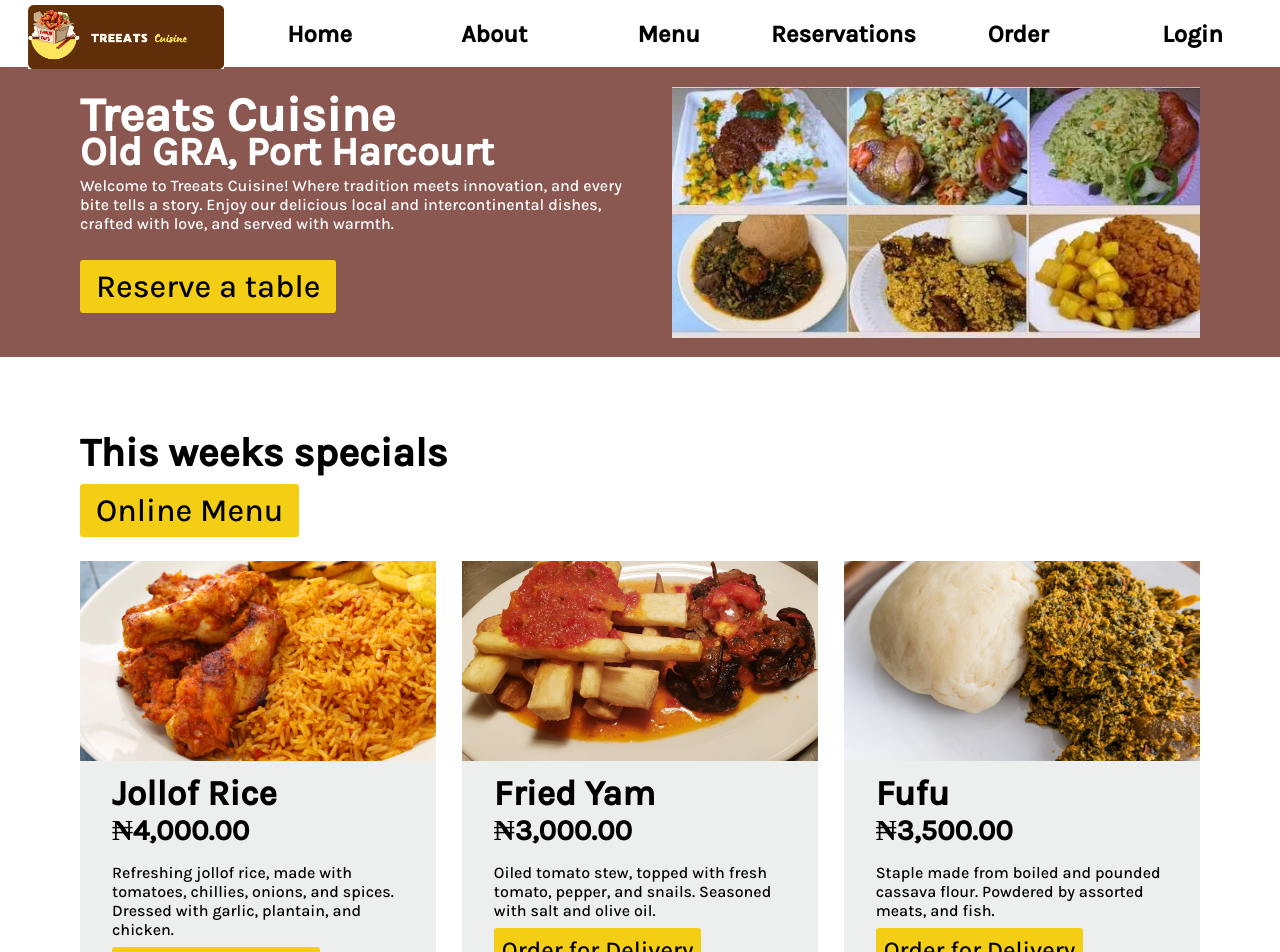
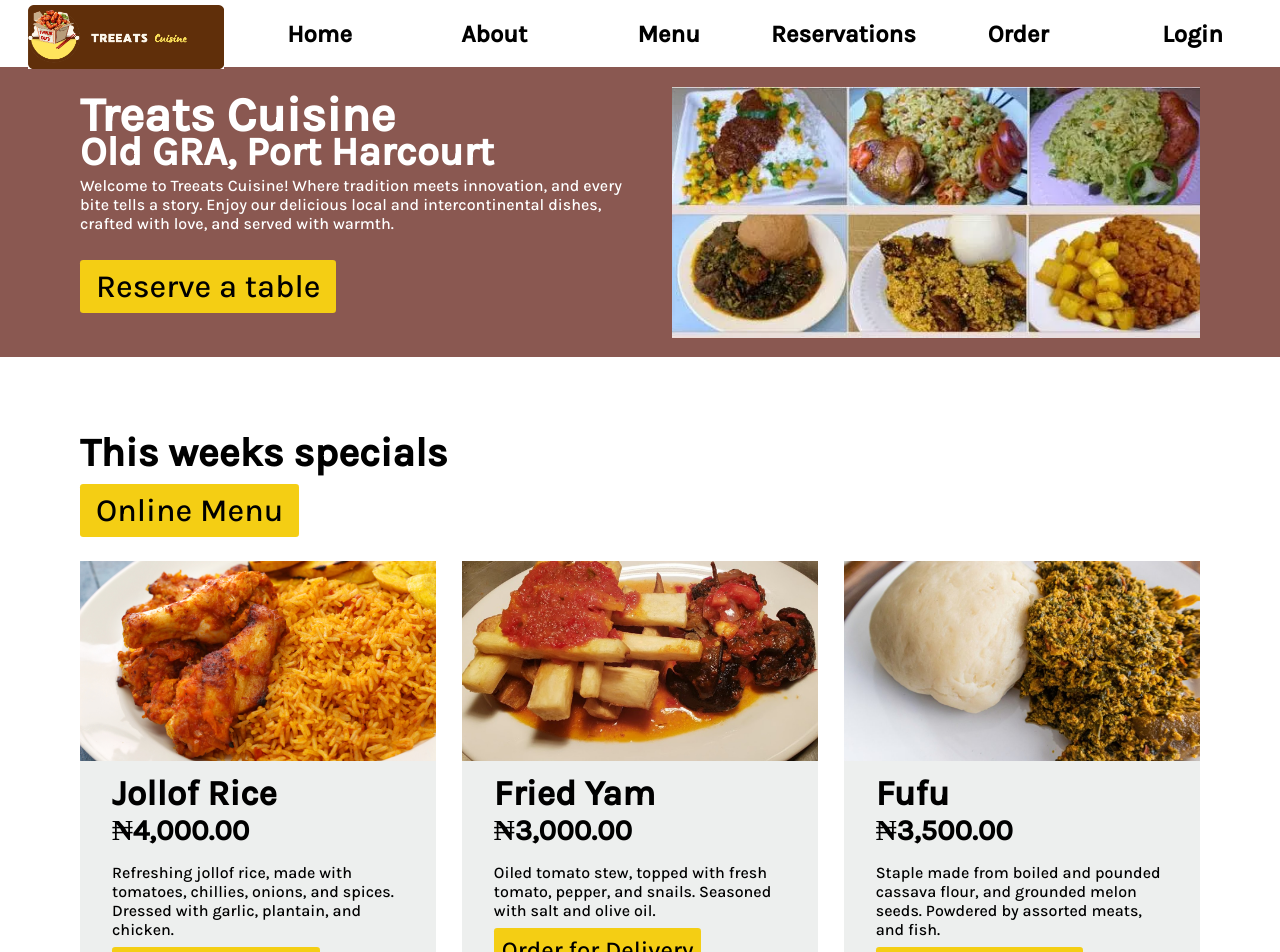
Before and after one commit to Zeelgabriels/Webstack---Portfolio-Project, a React (Create React App) app: page / in a window 1280 px wide. Shown: the top 952 px of the page. Built offline with nearby package versions, Linux system fonts and the light colour scheme; a web font is replaced by a local one.

Commit message:
Header section components for About us page on the application

```diff
--- a/src/components/sections/headingPages/Specials.js
+++ b/src/components/sections/headingPages/Specials.js
@@ -17,7 +17,7 @@ export default function Specials() {
                  Dressed with garlic, plantain, and chicken."/>
                 <SpecialCard image={FriedYam}name="Fried Yam" price="₦3,000.00" description="Oiled tomato stew, topped with fresh tomato, pepper, and snails. Seasoned with
                  salt and olive oil."/>
-                <SpecialCard image={Fufu} name="Fufu" price="₦3,500.00" description="Staple made from boiled and pounded cassava flour. Powdered by assorted meats,
+                <SpecialCard image={Fufu} name="Fufu" price="₦3,500.00" description="Staple made from boiled and pounded cassava flour, and grounded melon seeds. Powdered by assorted meats,
                  and fish."/>
             </section>
 
```
